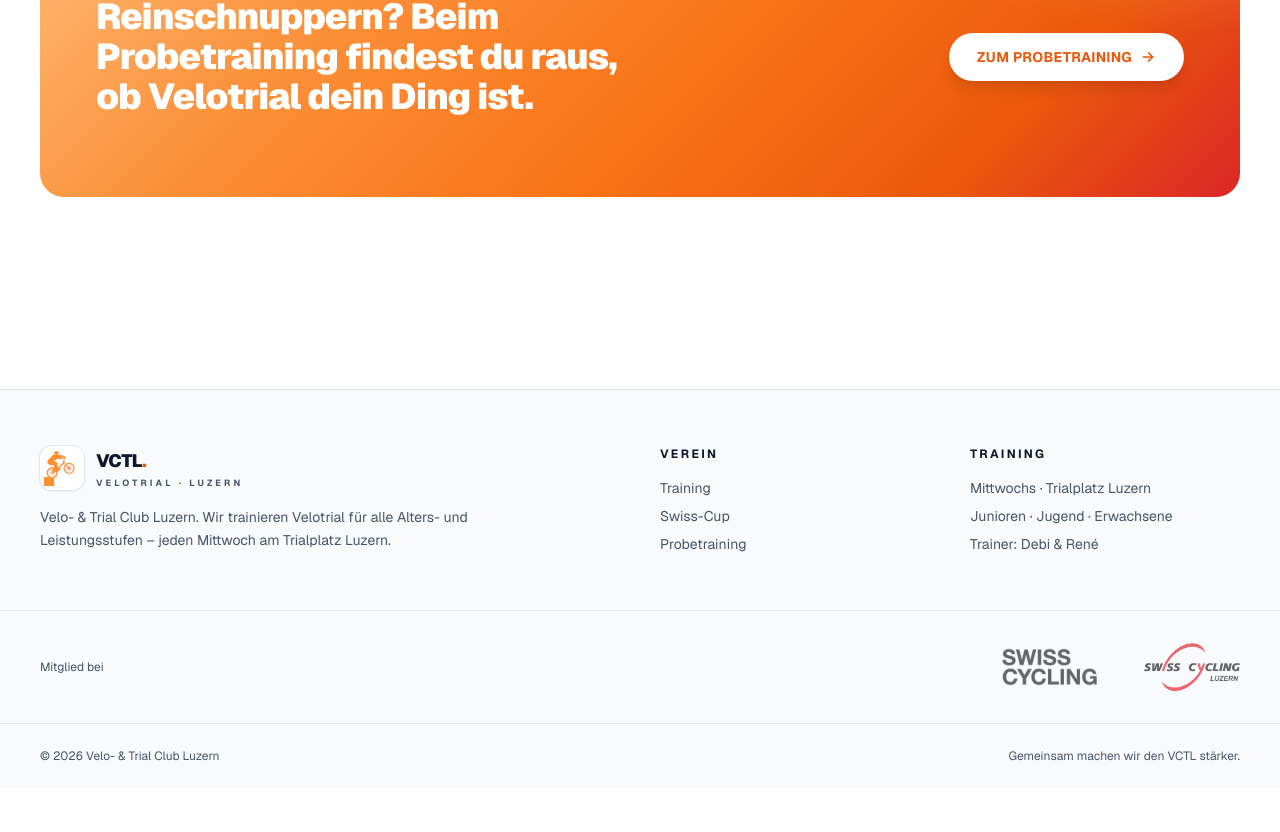
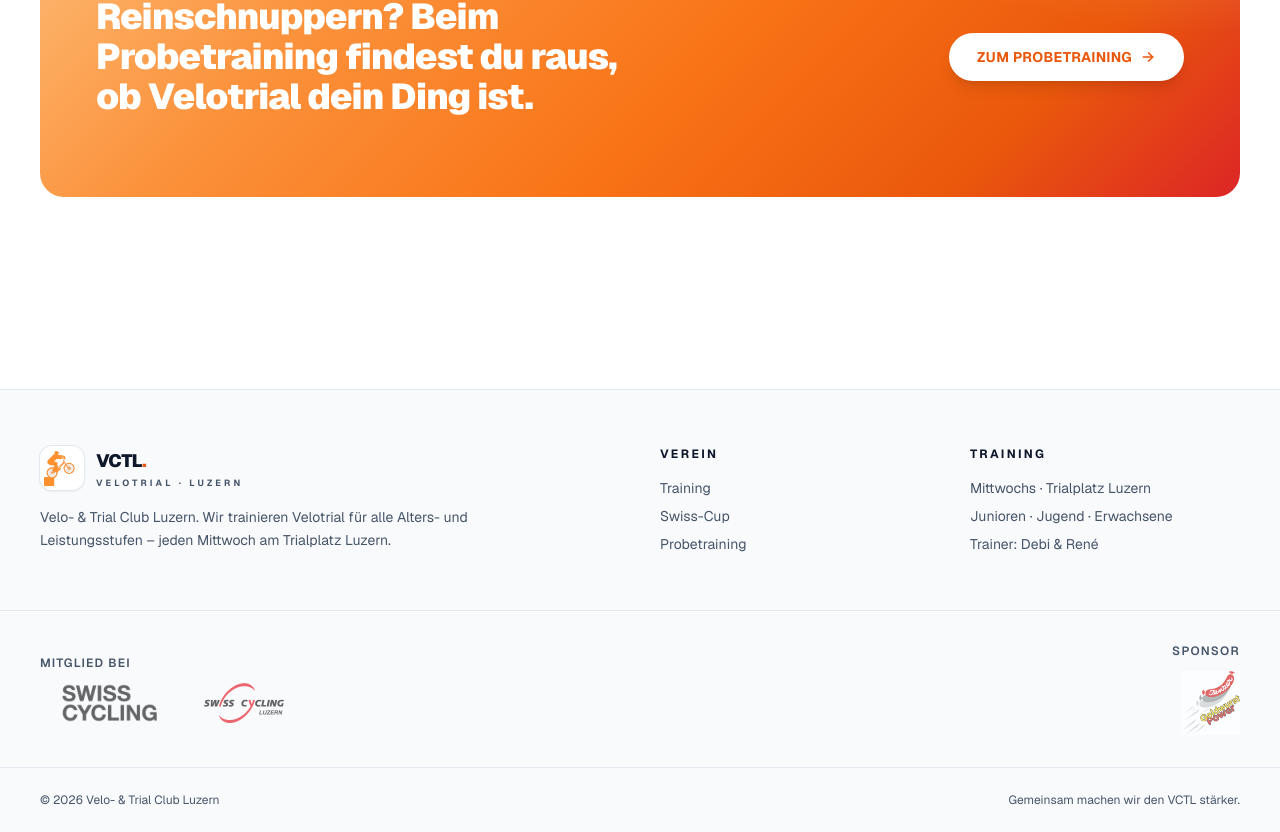
Before and after one commit to schwotzer-pure/vctl, a Next.js app: page / in a window 1280 px wide. Shown: the part 1430-2262 px from the top of the page. Before the commit the page ends 2218 px from the top, so only its background shows below. Built offline with nearby package versions, Linux system fonts and the light colour scheme.

Commit message:
Add Goldwurst Power sponsor logo to footer
Separates Mitglied-bei and Sponsor sections clearly.

Co-Authored-By: Claude Sonnet 4.6 <noreply@anthropic.com>

```diff
--- a/src/components/site-footer.tsx
+++ b/src/components/site-footer.tsx
@@ -67,36 +67,24 @@ export function SiteFooter() {
       </div>
 
       <div className="border-t border-slate-200">
-        <div className="mx-auto max-w-7xl px-6 py-8 lg:px-10 flex flex-col sm:flex-row items-center gap-6 sm:justify-between">
-          <p className="text-xs text-muted">Mitglied bei</p>
-          <div className="flex items-center gap-6">
-            <a
-              href="https://www.swiss-cycling.ch/"
-              target="_blank"
-              rel="noopener noreferrer"
-              className="opacity-60 hover:opacity-100 transition-opacity"
-            >
-              <Image
-                src="/swiss-cycling-logo.png"
-                alt="Swiss Cycling"
-                width={160}
-                height={46}
-                className="h-10 w-auto object-contain"
-              />
-            </a>
-            <a
-              href="https://swisscycling-luzern.ch/"
-              target="_blank"
-              rel="noopener noreferrer"
-              className="opacity-60 hover:opacity-100 transition-opacity"
-            >
-              <Image
-                src="/swisscycling-luzern-logo.png"
-                alt="Kantonaler Radsportverband Luzern"
-                width={120}
-                height={48}
-                className="h-12 w-auto object-contain"
-              />
+        <div className="mx-auto max-w-7xl px-6 py-8 lg:px-10 flex flex-col sm:flex-row items-center gap-8 sm:justify-between">
+          <div className="flex flex-col sm:flex-row items-center gap-8">
+            <div className="flex flex-col items-center sm:items-start gap-3">
+              <p className="text-xs font-semibold uppercase tracking-widest text-muted">Mitglied bei</p>
+              <div className="flex items-center gap-6">
+                <a href="https://www.swiss-cycling.ch/" target="_blank" rel="noopener noreferrer" className="opacity-60 hover:opacity-100 transition-opacity">
+                  <Image src="/swiss-cycling-logo.png" alt="Swiss Cycling" width={160} height={46} className="h-10 w-auto object-contain" />
+                </a>
+                <a href="https://swisscycling-luzern.ch/" target="_blank" rel="noopener noreferrer" className="opacity-60 hover:opacity-100 transition-opacity">
+                  <Image src="/swisscycling-luzern-logo.png" alt="Kantonaler Radsportverband Luzern" width={120} height={48} className="h-10 w-auto object-contain" />
+                </a>
+              </div>
+            </div>
+          </div>
+          <div className="flex flex-col items-center sm:items-end gap-3">
+            <p className="text-xs font-semibold uppercase tracking-widest text-muted">Sponsor</p>
+            <a href="https://www.goldwurst.ch/" target="_blank" rel="noopener noreferrer" className="opacity-60 hover:opacity-100 transition-opacity">
+              <Image src="/goldwurst-power-logo.png" alt="Goldwurst Power – Jenzer" width={100} height={80} className="h-16 w-auto object-contain" />
             </a>
           </div>
         </div>
```
Also changed, not shown: public/goldwurst-power-logo.png (added).
